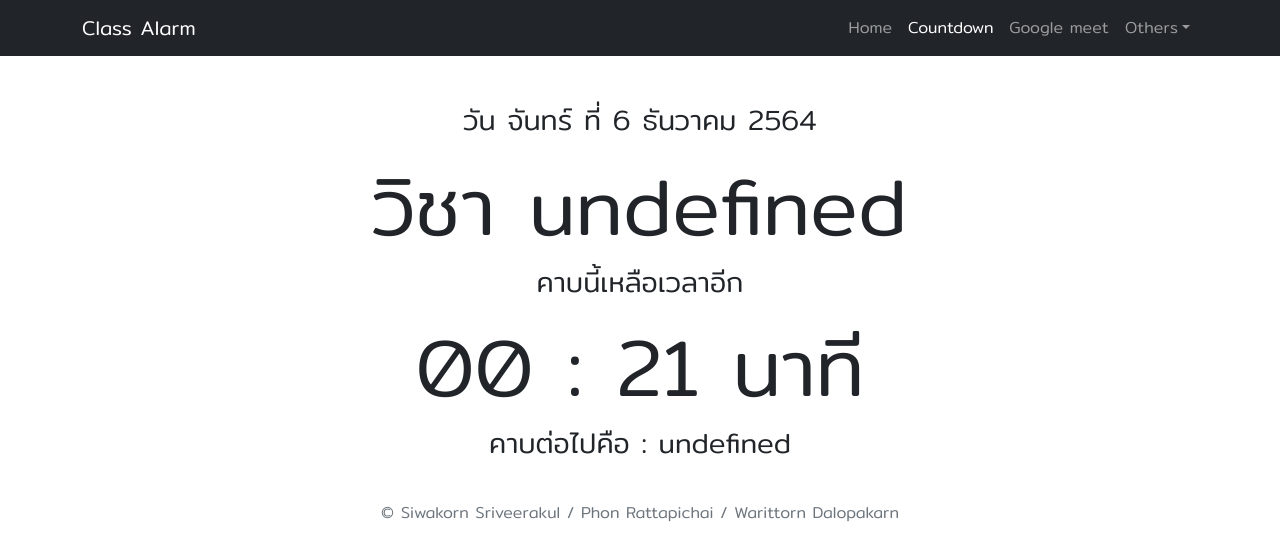
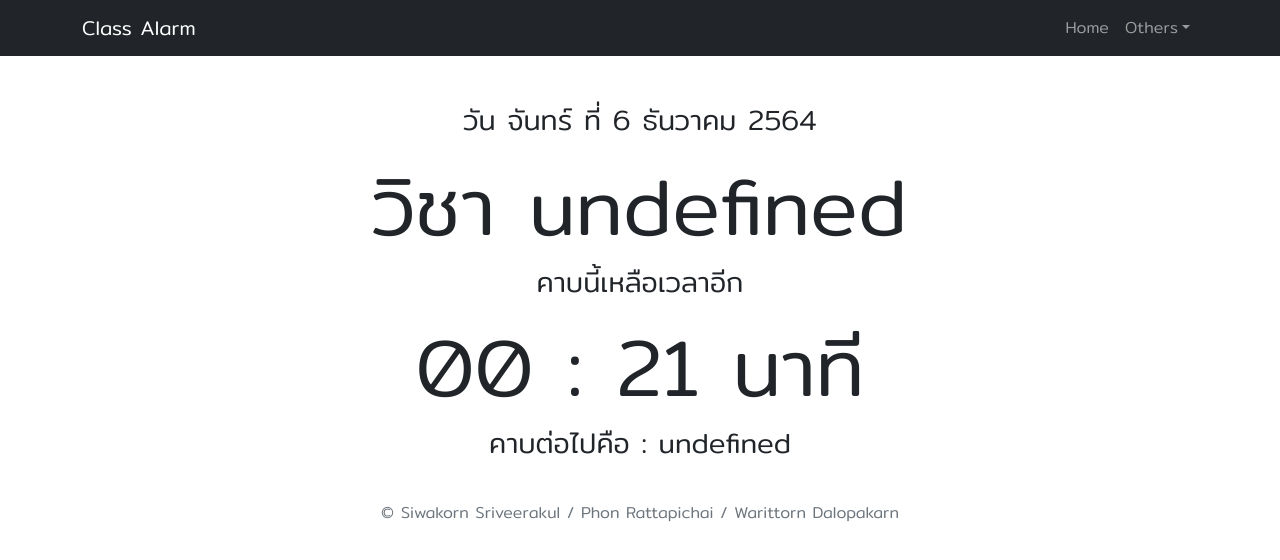
Before and after one commit to frostnzx/ClassAlarm, a plain HTML site: page countdownpage1.html in a window 1280 px wide. Drawn offline with nearby package versions, Linux system fonts and the light colour scheme.

Commit message:
Final Fix

```diff
--- a/countdownpage1.html
+++ b/countdownpage1.html
@@ -25,8 +25,6 @@
                 <div class="collapse navbar-collapse" id="navbarSupportedContent">
                     <ul class="navbar-nav ms-auto mb-2 mb-lg-0">
                         <li class="nav-item"><a class="nav-link" href="index.html">Home</a></li>
-                        <li class="nav-item"><a class="nav-link active" aria-current="page" href="countdownpage.html">Countdown</a></li>
-                        <li class="nav-item"><a class="nav-link" href="https://meethub4-2.netlify.app/">Google meet</a></li>
                         <li class="nav-item dropdown">
                             <a class="nav-link dropdown-toggle" id="navbarDropdown" href="#" role="button" data-bs-toggle="dropdown" aria-expanded="false">Others</a>
                             <ul class="dropdown-menu dropdown-menu-end" aria-labelledby="navbarDropdown">
--- a/js/app1.js
+++ b/js/app1.js
@@ -25,7 +25,7 @@ function getClass(){
     else if(time>=760 && time<810)classnumber=9
 
     var classlist = [
-        [],
+        [""],
         ["STEM","STEM","ชีวะ","แนะแนว","พักเที่ยง","สังคม","คณิตเพิ่มเติม","การงาน","โครงงานคณิต"],
         ["ภาษาอังกฤษ","ภาษาไทย","คณิตพิ้นฐาน","เคมี","พักเที่ยง","คอมพิวเตอร์","คอมพิวเตอร์","IS","IS"],
         ["คณิตพื้นฐาน","ภาษาอังกฤษ Teacher","ฟิสิกส์","ฟิสิกส์","พักเที่ยง","ว่าง","ว่าง","ว่าง","ว่าง"],
```
Also changed, not shown: countdownpage2.html (+0 -2 lines), countdownpage3.html (+0 -2 lines), countdownpage4.html (+0 -2 lines), countdownpage5.html (+0 -2 lines), countdownpage6.html (+0 -2 lines).
